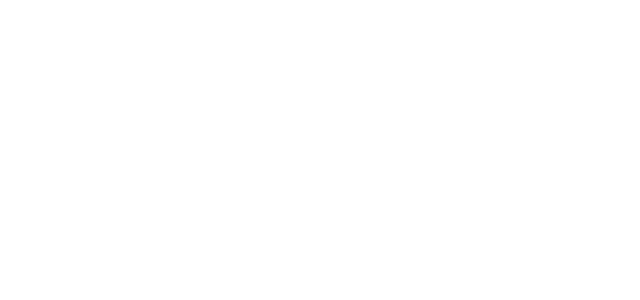
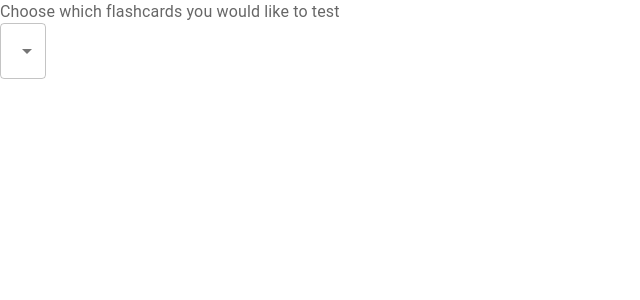
Before and after one commit to yale-cpsc-419-fa23/project-project-group-21, a React (Create React App) app in the folder react-flask-app/: page /test in a window 1280 px wide. Before the commit this address had no page. Shown: the top 300 px of the page, without its empty margins (0-640 px from the left). Built offline with nearby package versions, Linux system fonts and the light colour scheme.

Commit message:
Adding test page

```diff
--- a/react-flask-app/src/App.js
+++ b/react-flask-app/src/App.js
@@ -2,6 +2,7 @@ import { BrowserRouter, Routes, Route} from 'react-router-dom';
 import './App.css';
 import HomePage from './pages/homepage';
 import Library from './pages/library';
+import Test from './pages/test'
 
 function App() {
 
@@ -11,6 +12,7 @@ function App() {
       <Routes>
         <Route path="/" element={<HomePage/>}/>
         <Route path="/library" element={<Library/>}/>
+        <Route path="/test" element={<Test/>}/>
       </Routes>
     </BrowserRouter>
 
--- a/react-flask-app/src/components/header.js
+++ b/react-flask-app/src/components/header.js
@@ -1,5 +1,7 @@
 import { Create, LocalLibrary } from '@mui/icons-material';
 import { Button, Stack, Box } from '@mui/material';
+import QuizIcon from '@mui/icons-material/Quiz';
+import Tooltip from '@mui/material/Tooltip';
 import '../styles/header.css';
 
 function Header() {
@@ -13,17 +15,31 @@ function Header() {
 
       <Box className="edit">
         <a href="/">
+          <Tooltip title="Edit" arrow>
             <Button>
               <Create/>
             </Button>
+          </Tooltip>
         </a>
       </Box>
 
       <Box className="library">
         <a href="/library">
+          <Tooltip title="Library" arrow>
             <Button>
               <LocalLibrary/>
             </Button>
+          </Tooltip>
+        </a>
+      </Box>
+
+      <Box className="test">
+        <a href="/test">
+          <Tooltip title="Testing" arrow>
+            <Button>
+              <QuizIcon/>
+            </Button>
+          </Tooltip>
         </a>
       </Box>
     </Stack>
--- /dev/null
+++ b/react-flask-app/src/pages/test.js
@@ -0,0 +1,33 @@
+import React from 'react';
+import Select from '@mui/material/Select';
+import InputLabel from '@mui/material/InputLabel';
+import MenuItem from '@mui/material/MenuItem';
+
+function Test() {
+    // This state will store the selected value from the dropdown.
+    const [selectedValue, setSelectedValue] = React.useState('');
+
+    const handleChange = (event) => {
+      setSelectedValue(event.target.value);
+    };
+
+    return (
+      <div>
+        <InputLabel id="flashcard-select-label">Choose which flashcards you would like to test</InputLabel>
+        <Select
+          labelId="flashcard-select-label"
+          id="flashcard-select"
+          value={selectedValue}
+          onChange={handleChange}
+        >
+          {/* You can map over your flashcard options and create menu items dynamically */}
+          <MenuItem value="flashcard1">Flashcard 1</MenuItem>
+          <MenuItem value="flashcard2">Flashcard 2</MenuItem>
+          <MenuItem value="flashcard3">Flashcard 3</MenuItem>
+          {/* Add more menu items as needed */}
+        </Select>
+      </div>
+    );
+  }
+
+  export default Test;
```
Also changed, not shown: 1 other file (tests, documents, lock files or other folders). Lines whose indentation alone changed are shown as unchanged.
